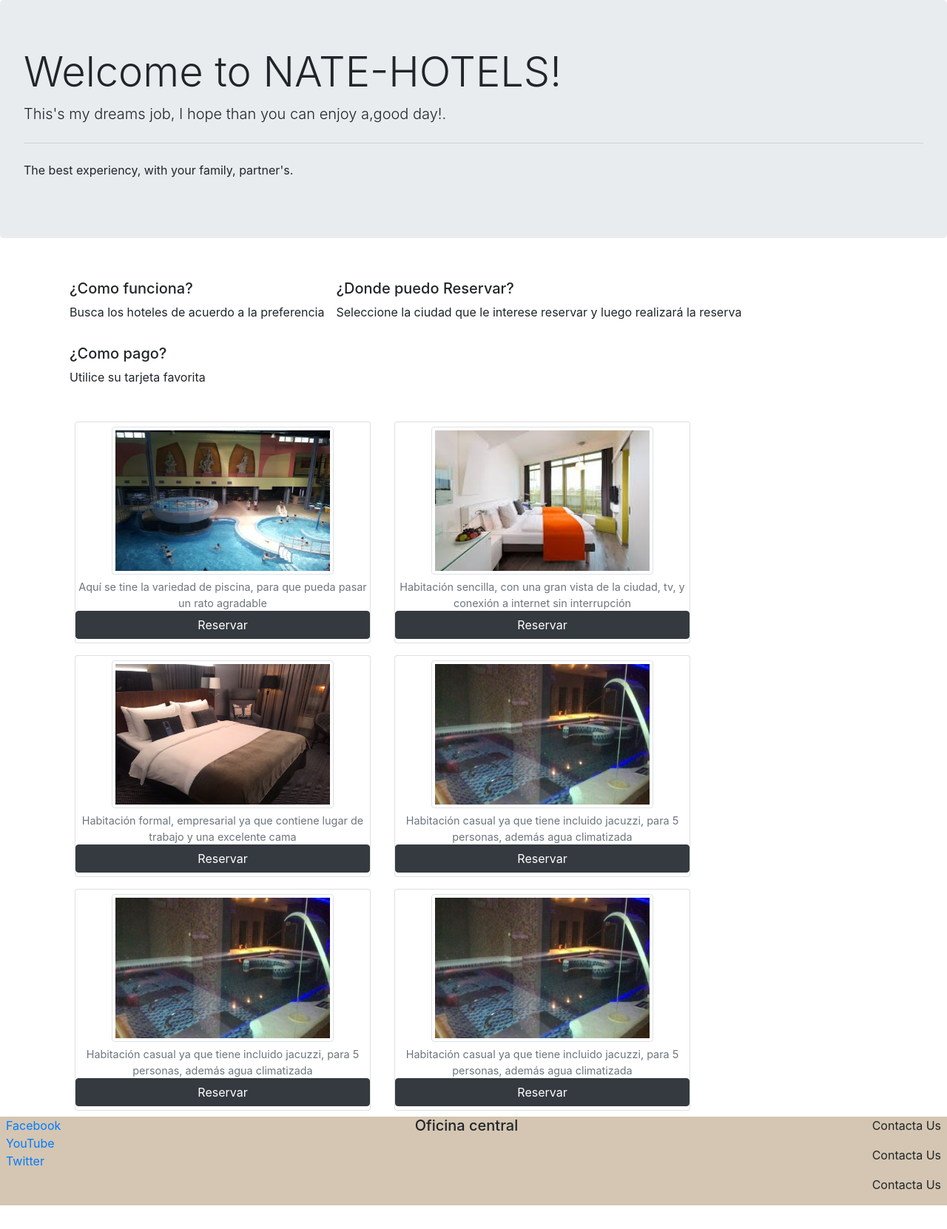
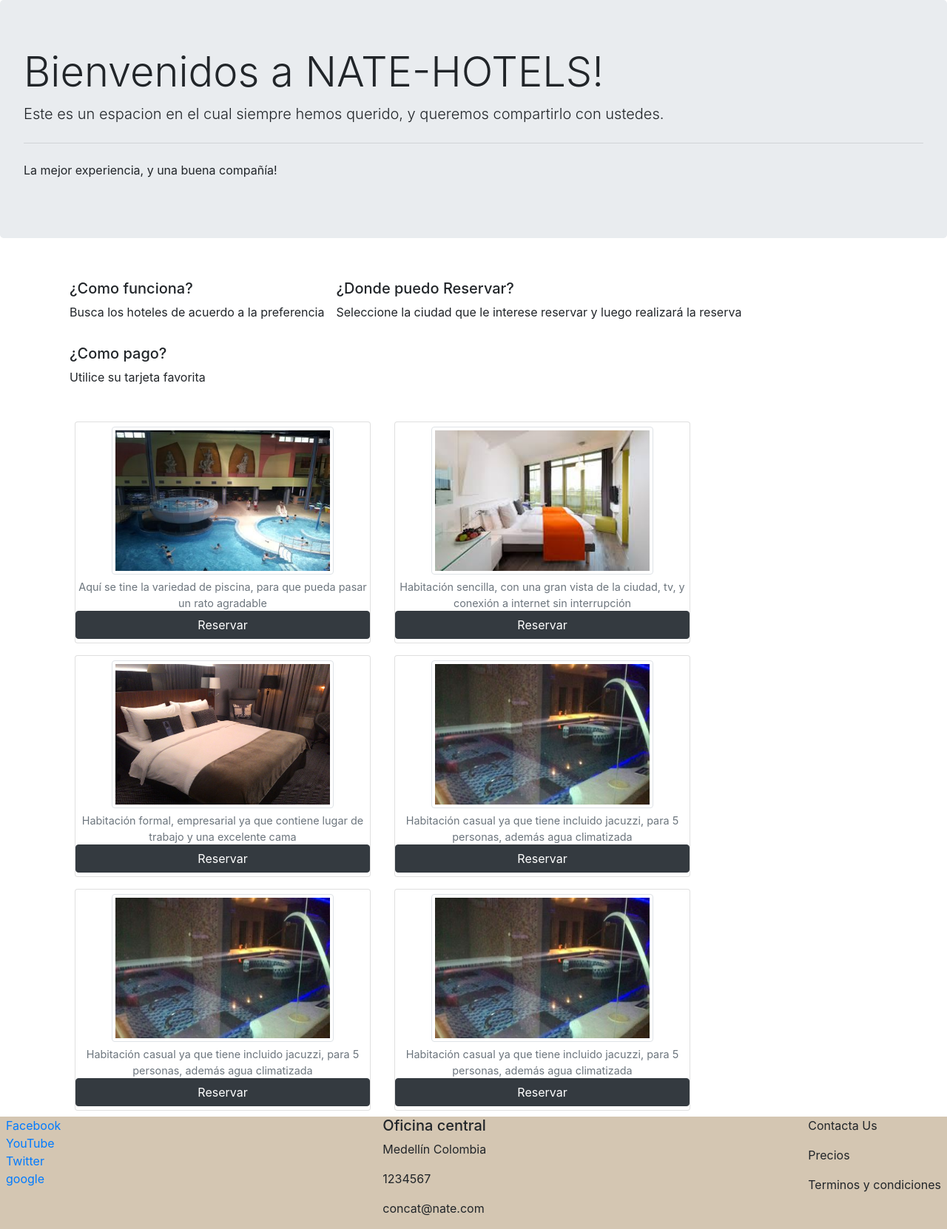
Before and after one commit to NeiverTapia/guia-hoteles, a website: page index.html in a window 1280 px wide. Shown: the whole page at 74% size. Before the commit the page ends 1630 px from the top, so only its background shows below. Drawn offline with nearby package versions, Linux system fonts and the light colour scheme.

Commit message:
se organiza footer

```diff
--- a/index.html
+++ b/index.html
@@ -13,10 +13,10 @@
   </head>
   <body id="style">
     <div class="jumbotron">
-      <h1 class="display-4">Welcome to NATE-HOTELS!</h1>
-      <p class="lead">This's my dreams job, I hope than you can enjoy a,good day!.</p>
+      <h1 class="display-4">Bienvenidos a NATE-HOTELS!</h1>
+      <p class="lead">Este es un espacion en el cual siempre hemos querido, y queremos compartirlo con ustedes.</p>
       <hr class="my-4">
-      <p>The best experiency, with your family, partner's.</p>
+      <p>La mejor experiencia, y una buena compañía!</p>
     </div>
 
     <div class="container">
@@ -73,14 +73,18 @@
           <a href="http://www.facebook.com"> Facebook</a>
           <a href="http://www.youtube.com"> YouTube</a>
           <a href="http://www.twittwe.com"> Twitter</a>
+          <a href="http://www.google.com"> google</a>
         </div>
        <div class="col-sn-3 d-flex flex-column">
          <h5>Oficina central</h5>
+         <p>Medellín Colombia</p>
+         <p>1234567</p>
+         <p>concat@nate.com</p>
         </div>
         <div class="col-sn-3 d-flex flex-column">
           <p>Contacta Us</p>
-          <p>Contacta Us</p>
-          <p>Contacta Us</p>
+          <p>Precios</p>
+          <p>Terminos y condiciones</p>
         </div>
       </div>
     </footer>
```
